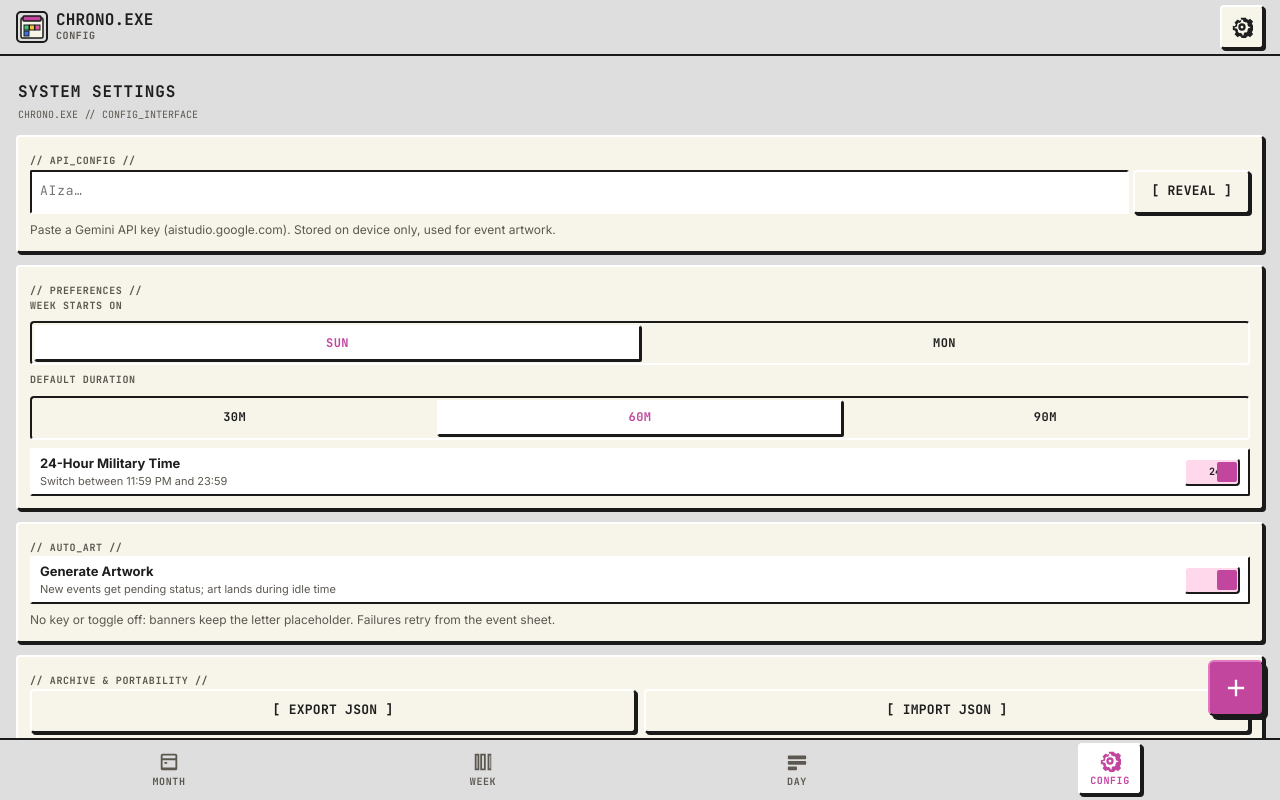
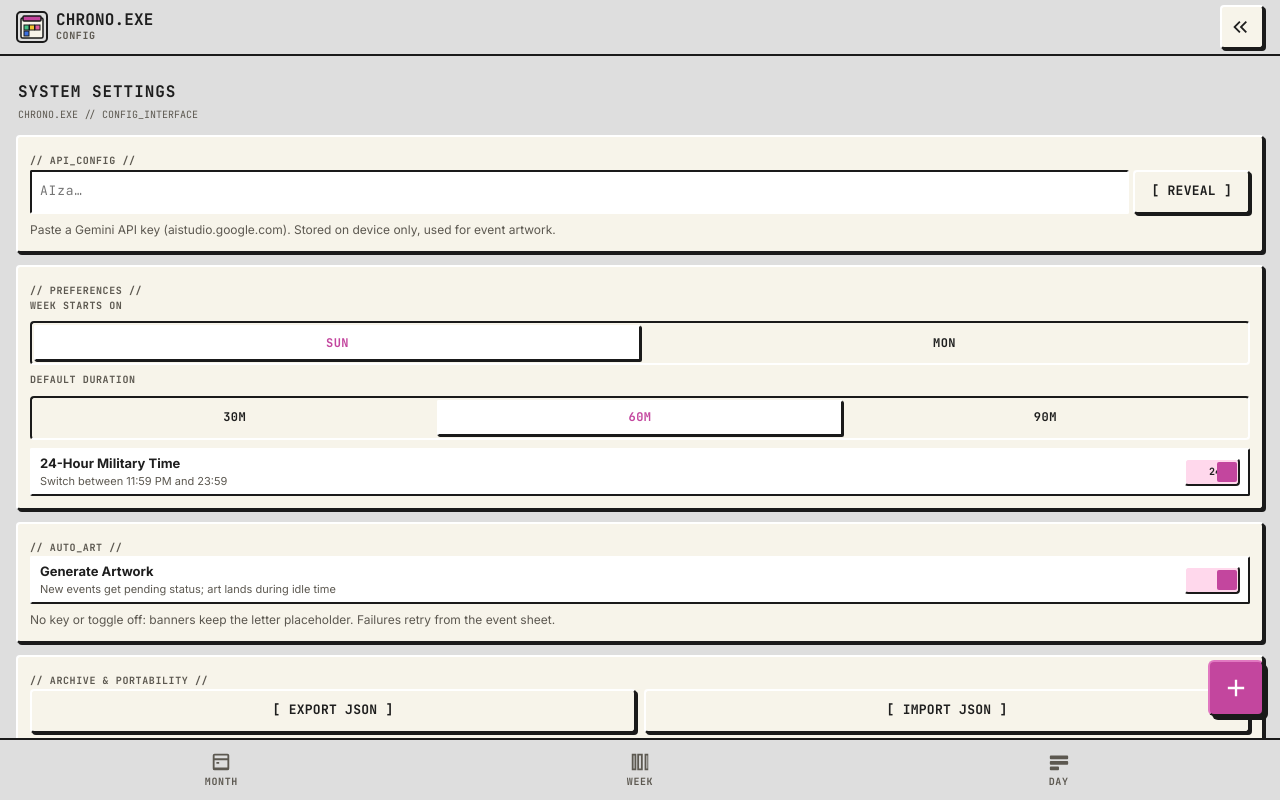
Before and after one commit to anders0x45/calendar, a website with bundled scripts: page index.html in a window 1280 px wide. Both pictures are taken after a click on the button 1242 px from the left and 27 px from the top of the page. Built offline with nearby package versions, Linux system fonts and the light colour scheme.

Commit message:
chrome(nav): single view switcher in bottom nav; gear/back header swap for settings

```diff
--- a/index.html
+++ b/index.html
@@ -55,10 +55,6 @@
       <svg class="icon" viewBox="0 0 24 24" aria-hidden="true"><path d="M3 5h18a1 1 0 0 1 1 1v2a1 1 0 0 1-1 1H3a1 1 0 0 1-1-1V6a1 1 0 0 1 1-1Zm0 6h18a1 1 0 0 1 1 1v2a1 1 0 0 1-1 1H3a1 1 0 0 1-1-1v-2a1 1 0 0 1 1-1Zm8 6a1 1 0 0 1 1 1v2a1 1 0 0 1-1 1H3a1 1 0 0 1-1-1v-2a1 1 0 0 1 1-1h8Z"/></svg>
       <span class="bottom-nav__label">Day</span>
     </button>
-    <button type="button" class="bottom-nav__item" data-view="settings" aria-label="Settings">
-      <svg class="icon" viewBox="0 0 24 24" aria-hidden="true"><path d="M12 8a4 4 0 1 0 0 8 4 4 0 0 0 0-8Zm0 2.5a1.5 1.5 0 1 1 0 3 1.5 1.5 0 0 1 0-3Z"/><path d="m10.6 2 .5 2.4c-.7.2-1.3.5-1.9.9L7.2 3.9 3.9 7.2l1.4 2c-.4.6-.7 1.2-.9 1.9L2 10.6v4.8l2.4.5c.2.7.5 1.3.9 1.9l-1.4 2 3.3 3.3 2-1.4c.6.4 1.2.7 1.9.9l.5 2.4h4.8l.5-2.4c.7-.2 1.3-.5 1.9-.9l2 1.4 3.3-3.3-1.4-2c.4-.6.7-1.2.9-1.9l2.4-.5v-4.8l-2.4-.5c-.2-.7-.5-1.3-.9-1.9l1.4-2-3.3-3.3-2 1.4c-.6-.4-1.2-.7-1.9-.9L16.4 2h-4.8Zm1.4 2h1l.4 2.1.9.3c.5.2 1 .4 1.4.7l.8-.5 1.8 1.8-.5.8c.3.4.5.9.7 1.4l.3.9 2.1.4v1l-2.1.4-.3.9c-.2.5-.4 1-.7 1.4l.5.8-1.8 1.8-.8-.5c-.4.3-.9.5-1.4.7l-.3.9-.4 2.1h-1l-.4-2.1-.9-.3c-.5-.2-1-.4-1.4-.7l-.8.5-1.8-1.8.5-.8c-.3-.4-.5-.9-.7-1.4l-.3-.9L4 13.4v-1l2.1-.4.3-.9c.2-.5.4-1 .7-1.4l-.5-.8 1.8-1.8.8.5c.4-.3.9-.5 1.4-.7l.3-.9.4-2.1Z"/></svg>
-      <span class="bottom-nav__label">Config</span>
-    </button>
   </nav>
 </body>
 </html>
--- a/js/main.js
+++ b/js/main.js
@@ -50,7 +50,6 @@ async function main() {
 
   deckHost.replaceChildren(
     mountControlDeck({
-      onSwitch: (view) => navigate(view),
       onOpenPicker: () => openPickerSheet(() => {}),
       onPrev: () => shiftPeriod(-1),
       onNext: () => shiftPeriod(1),
--- a/js/router.js
+++ b/js/router.js
@@ -16,6 +16,19 @@ const renderers = {};
 let onSwitch = null;
 
 /**
+ * Header action button icons. The gear opens settings; on the settings
+ * screen the same button renders as a back chevron leading to the last
+ * calendar view.
+ */
+const GEAR_SVG =
+  '<svg class="icon" viewBox="0 0 24 24" aria-hidden="true"><path d="M12 8a4 4 0 1 0 0 8 4 4 0 0 0 0-8Zm0 2.5a1.5 1.5 0 1 1 0 3 1.5 1.5 0 0 1 0-3Z"/><path d="m10.6 2 .5 2.4c-.7.2-1.3.5-1.9.9L7.2 3.9 3.9 7.2l1.4 2c-.4.6-.7 1.2-.9 1.9L2 10.6v4.8l2.4.5c.2.7.5 1.3.9 1.9l-1.4 2 3.3 3.3 2-1.4c.6.4 1.2.7 1.9.9l.5 2.4h4.8l.5-2.4c.7-.2 1.3-.5 1.9-.9l2 1.4 3.3-3.3-1.4-2c.4-.6.7-1.2.9-1.9l2.4-.5v-4.8l-2.4-.5c-.2-.7-.5-1.3-.9-1.9l1.4-2-3.3-3.3-2 1.4c-.6-.4-1.2-.7-1.9-.9L16.4 2h-4.8Zm1.4 2h1l.4 2.1.9.3c.5.2 1 .4 1.4.7l.8-.5 1.8 1.8-.5.8c.3.4.5.9.7 1.4l.3.9 2.1.4v1l-2.1.4-.3.9c-.2.5-.4 1-.7 1.4l.5.8-1.8 1.8-.8-.5c-.4.3-.9.5-1.4.7l-.3.9-.4 2.1h-1l-.4-2.1-.9-.3c-.5-.2-1-.4-1.4-.7l-.8.5-1.8-1.8.5-.8c-.3-.4-.5-.9-.7-1.4l-.3-.9L4 13.4v-1l2.1-.4.3-.9c.2-.5.4-1 .7-1.4l-.5-.8 1.8-1.8.8.5c.4-.3.9-.5 1.4-.7l.3-.9.4-2.1Z"/></svg>';
+const BACK_SVG =
+  '<svg class="icon" viewBox="0 0 24 24" aria-hidden="true"><path d="M9 5.5 2.5 12l6.5 6.5 1.4-1.4L5.3 12l5.1-5.1L9 5.5Zm7 0L9.5 12l6.5 6.5 1.4-1.4L12.3 12l5.1-5.1L16 5.5Z"/></svg>';
+
+/** Last calendar view to return to when leaving settings. */
+let lastCalendarView = "month";
+
+/**
  * Register (or replace) the renderer for a view.
  * @param {"month"|"week"|"day"|"settings"} view
  * @param {() => void} render
@@ -32,6 +45,7 @@ export function navigate(view) {
   if (!renderers[view]) {
     throw new Error(`No view registered for "${view}"`);
   }
+  if (view !== "settings") lastCalendarView = view;
   currentView = view;
   setState({ view });
   const subtitle = { month: "Month", week: "Week", day: "Day", settings: "Config" }[view];
@@ -39,6 +53,7 @@ export function navigate(view) {
   if (subtitleEl) subtitleEl.textContent = subtitle;
   const fab = document.getElementById("btn-fab");
   if (fab) fab.hidden = view === "settings";
+  syncHeaderAction(view);
   renderers[view]();
   syncBottomNav(view);
   if (onSwitch) onSwitch(view);
@@ -69,6 +84,19 @@ function syncBottomNav(view) {
   }
 }
 
+/**
+ * On the settings screen the header action button becomes a back
+ * chevron to the last calendar view; elsewhere it stays a gear.
+ * @param {"month"|"week"|"day"|"settings"} view
+ */
+function syncHeaderAction(view) {
+  const btn = document.getElementById("btn-settings");
+  if (!(btn instanceof HTMLButtonElement)) return;
+  const back = view === "settings";
+  btn.innerHTML = back ? BACK_SVG : GEAR_SVG;
+  btn.setAttribute("aria-label", back ? "Back to calendar" : "Open settings");
+}
+
 /** Wire static chrome listeners. Called once from main.js. */
 export function initRouter() {
   document.querySelector(".bottom-nav")?.addEventListener("click", (event) => {
@@ -76,5 +104,11 @@ export function initRouter() {
     if (item instanceof HTMLElement) navigate(item.dataset.view);
   });
   const settingsBtn = document.getElementById("btn-settings");
-  settingsBtn?.addEventListener("click", () => navigate("settings"));
+  settingsBtn?.addEventListener("click", () => {
+    if (currentView === "settings") {
+      navigate(lastCalendarView);
+    } else {
+      navigate("settings");
+    }
+  });
 }
--- a/js/ui/header.js
+++ b/js/ui/header.js
@@ -1,13 +1,14 @@
 /**
  * Shared control deck above month/week/day views: prev/next buttons, a
- * tappable title that opens the picker, Today, and the view switcher.
- * The deck owns no rendering logic; callers pass lifecycle callbacks.
+ * tappable title that opens the picker, and Today. View switching lives
+ * in the bottom nav; the deck owns no rendering logic. Callers pass
+ * lifecycle callbacks.
  */
 
 import { getState, setState, subscribe } from "../state.js";
 import { addDays, addMonths, startOfWeek, todayKey } from "../lib/dates.js";
 
-/** @typedef {{onSwitch: (v: "month"|"week"|"day") => void, onOpenPicker: () => void, onPrev: () => void, onNext: () => void}} DeckHooks */
+/** @typedef {{onOpenPicker: () => void, onPrev: () => void, onNext: () => void}} DeckHooks */
 
 const CHEVRON_PREV =
   '<svg class="icon" viewBox="0 0 24 24" aria-hidden="true"><path d="M15 5.5 8.5 12 15 18.5l-1.4 1.4L5.7 12l7.9-7.9L15 5.5Z"/></svg>';
@@ -56,33 +57,11 @@ export function mountControlDeck(hooks) {
 
   row.append(prev, next, titleBtn, today);
 
-  const segmented = document.createElement("div");
-  segmented.className = "segmented";
-  segmented.setAttribute("role", "group");
-  segmented.setAttribute("aria-label", "View");
-  for (const [value, label] of [["day", "Day"], ["week", "Week"], ["month", "Month"]]) {
-    const opt = document.createElement("button");
-    opt.type = "button";
-    opt.className = "segmented__option";
-    opt.dataset.switch = /** @type {string} */ (value);
-    opt.textContent = /** @type {string} */ (label).toUpperCase();
-    opt.addEventListener("click", () =>
-      hooks.onSwitch(/** @type {"month"|"week"|"day"} */ (value)),
-    );
-    segmented.append(opt);
-  }
-
-  root.append(row, segmented);
+  root.append(row);
 
   const refresh = () => {
     const { view, cursor } = getState();
     titleText.textContent = periodTitle(view, cursor);
-    for (const opt of segmented.querySelectorAll(".segmented__option")) {
-      if (opt instanceof HTMLElement) {
-        opt.setAttribute("aria-pressed", opt.dataset.switch === view ? "true" : "false");
-        opt.classList.toggle("is-selected", opt.dataset.switch === view);
-      }
-    }
   };
   subscribe(refresh);
   refresh();
--- a/sw.js
+++ b/sw.js
@@ -7,7 +7,7 @@
 
 'use strict';
 
-const CACHE_NAME = 'chrono-shell-v1';
+const CACHE_NAME = 'chrono-shell-v2';
 
 const SHELL_ASSETS = [
   './',
```
Also changed, not shown: README.md.
